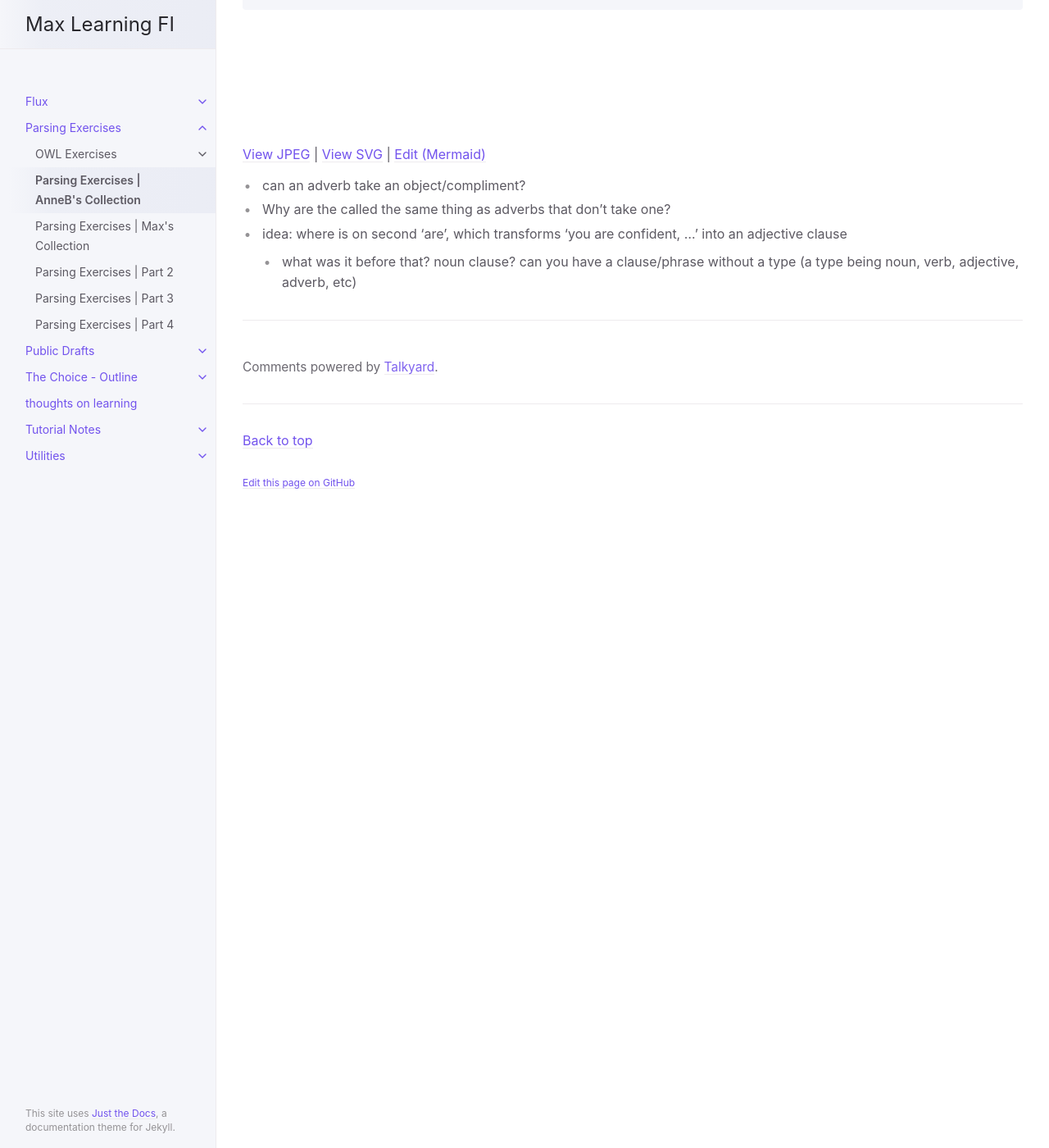
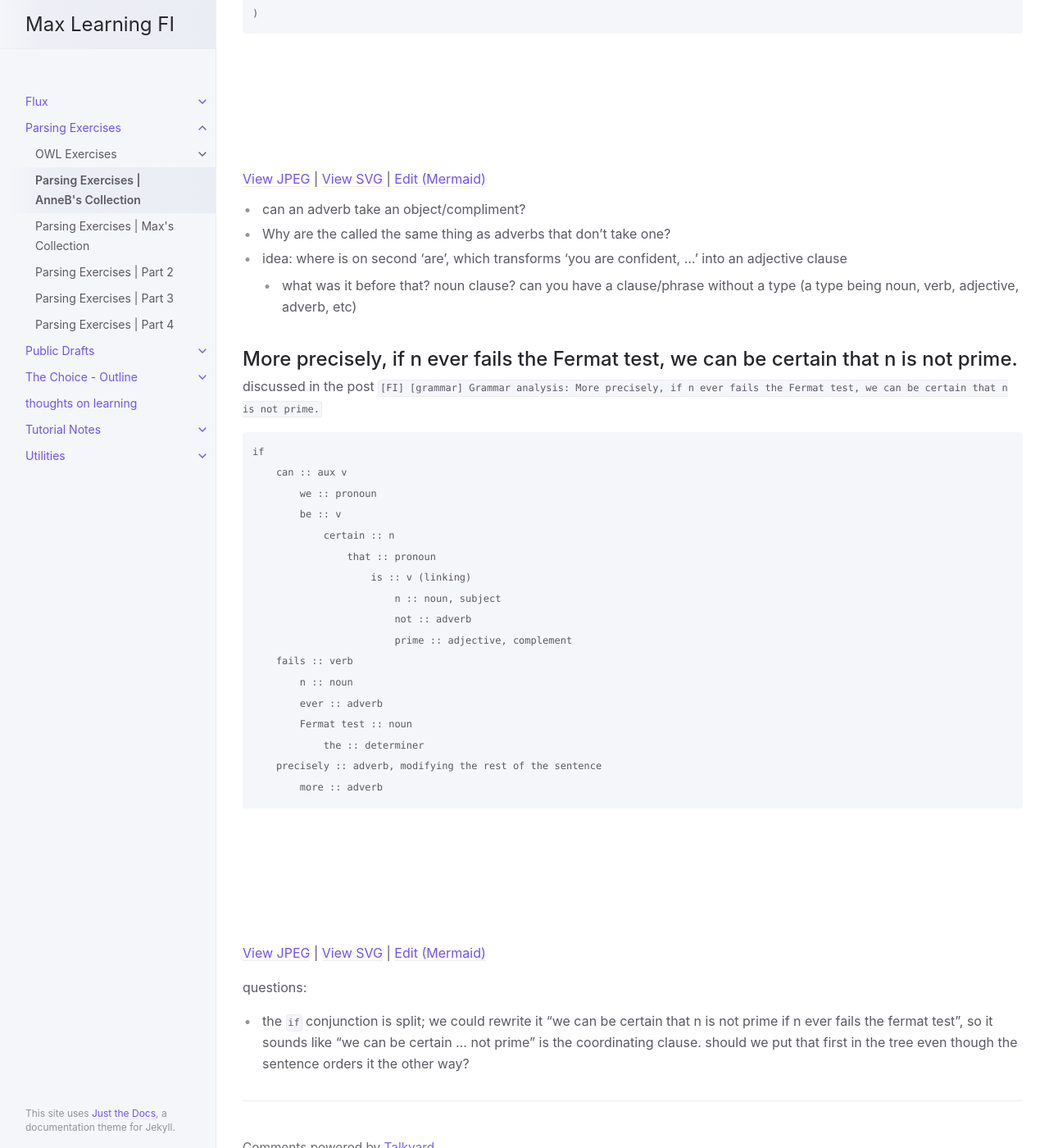
Before and after one commit to curi/fi, a Jekyll site: the page built from docs/ex-parsing/collection-anneb.md, in a window 1280 px wide and 1400 px high, scrolled down 5982 px. Shown: the whole window at 82% size. Built offline with Jekyll 4.4.1, drawn with Linux system fonts in a browser that asks for light colours; before the commit the page ends 6612 px from its top, so only the background shows below that; some of the changed text lies outside the part shown.

Commit message:
add anne's prime sentence

````diff
--- a/docs/ex-parsing/collection-anneb.md
+++ b/docs/ex-parsing/collection-anneb.md
@@ -189,3 +189,31 @@ This matches Anne's structure, i.e.:
 * Why are the called the same thing as adverbs that don't take one?
 * idea: where is on second 'are', which transforms 'you are confident, ...' into an adjective clause
   * what was it before that? noun clause? can you have a clause/phrase without a type (a type being noun, verb, adjective, adverb, etc)
+
+## More precisely, if n ever fails the Fermat test, we can be certain that n is not prime.
+
+discussed in the post `[FI] [grammar] Grammar analysis: More precisely, if n ever fails the Fermat test, we can be certain that n is not prime.`
+
+```
+if
+    can :: aux v
+        we :: pronoun
+        be :: v
+            certain :: n
+                that :: pronoun
+                    is :: v (linking)
+                        n :: noun, subject
+                        not :: adverb
+                        prime :: adjective, complement
+    fails :: verb
+        n :: noun
+        ever :: adverb
+        Fermat test :: noun
+            the :: determiner
+    precisely :: adverb, modifying the rest of the sentence
+        more :: adverb
+```
+
+questions:
+
+* the `if` conjunction is split; we could rewrite it "we can be certain that n is not prime if n ever fails the fermat test", so it sounds like "we can be certain ... not prime" is the coordinating clause. should we put that first in the tree even though the sentence orders it the other way?
````
